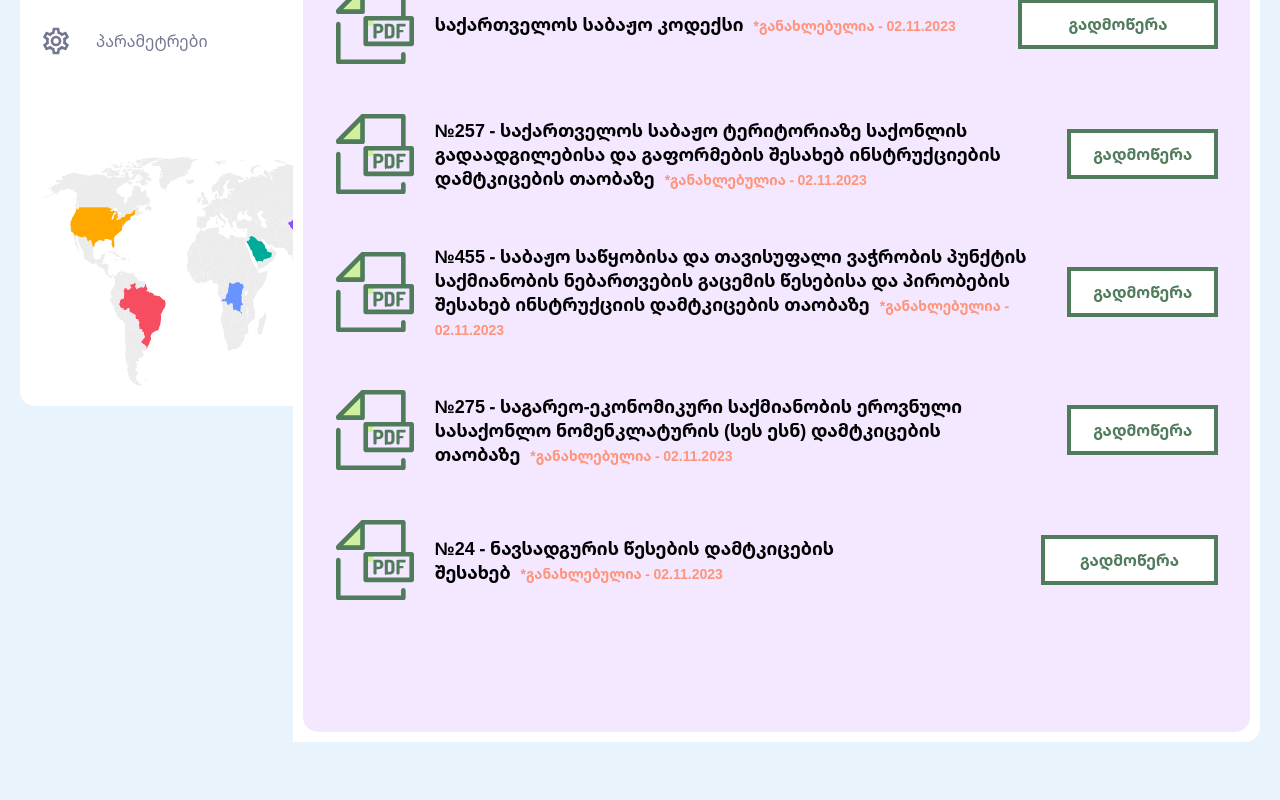
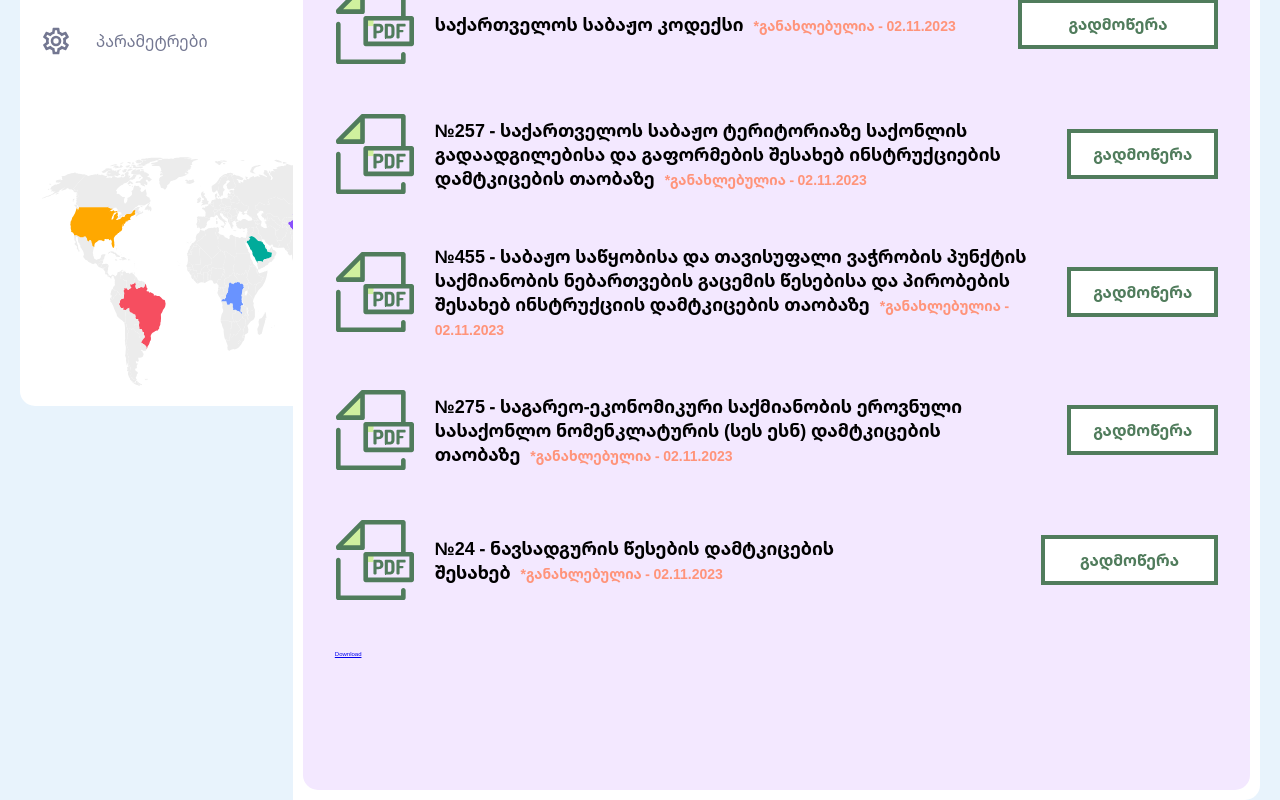
Before and after one commit to irakli85/Oil-Dashboard, a React (Vite) app: page /docs in a window 1280 px wide. Shown: the part 808-1608 px from the top of the page. Before the commit the page ends 1550 px from the top, so only its background shows below. Built offline with nearby package versions, Linux system fonts and the light colour scheme.

Commit message:
first commit

```diff
--- a/src/components/Docs.jsx
+++ b/src/components/Docs.jsx
@@ -3,6 +3,7 @@ import { Container } from './Measurment'
 import customs from '../assets/Customs.svg'
 import styled from 'styled-components'
 import pdf from '../assets/pdf.svg'
+import { Link } from 'react-router-dom'
 
 const Docs = () => {
   const data = {
@@ -207,6 +208,8 @@ const onButtonClick8 = () => {
           </DivItem1>
           <ItemBtn onClick={onButtonClick8}>გადმოწერა</ItemBtn>
         </DivItem>
+        <Link to="/24.pdf" target="_blank" download>Download</Link>
+
 
       </DivBody>
     </Container>
```
Also changed, not shown: 1 other file (tests, documents, lock files or other folders).
